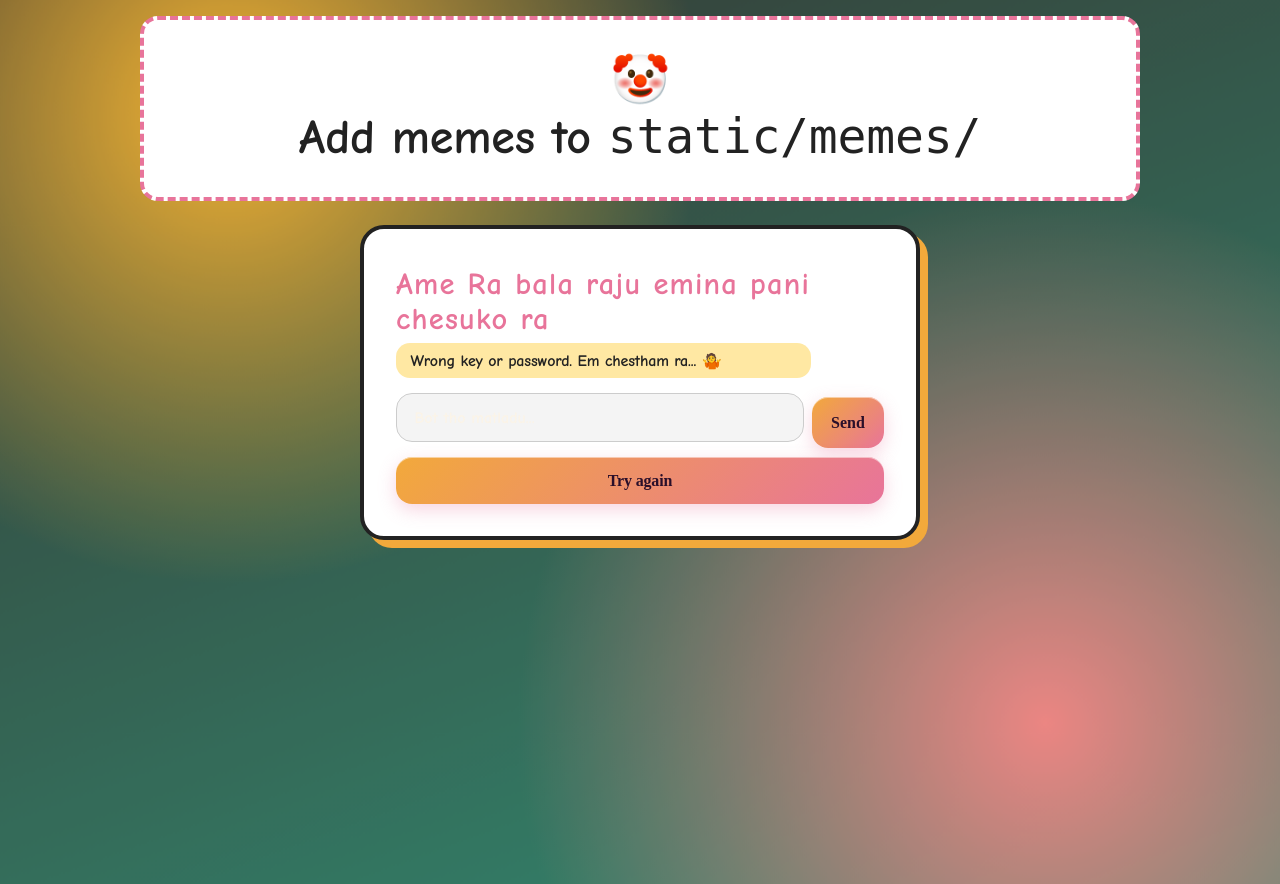
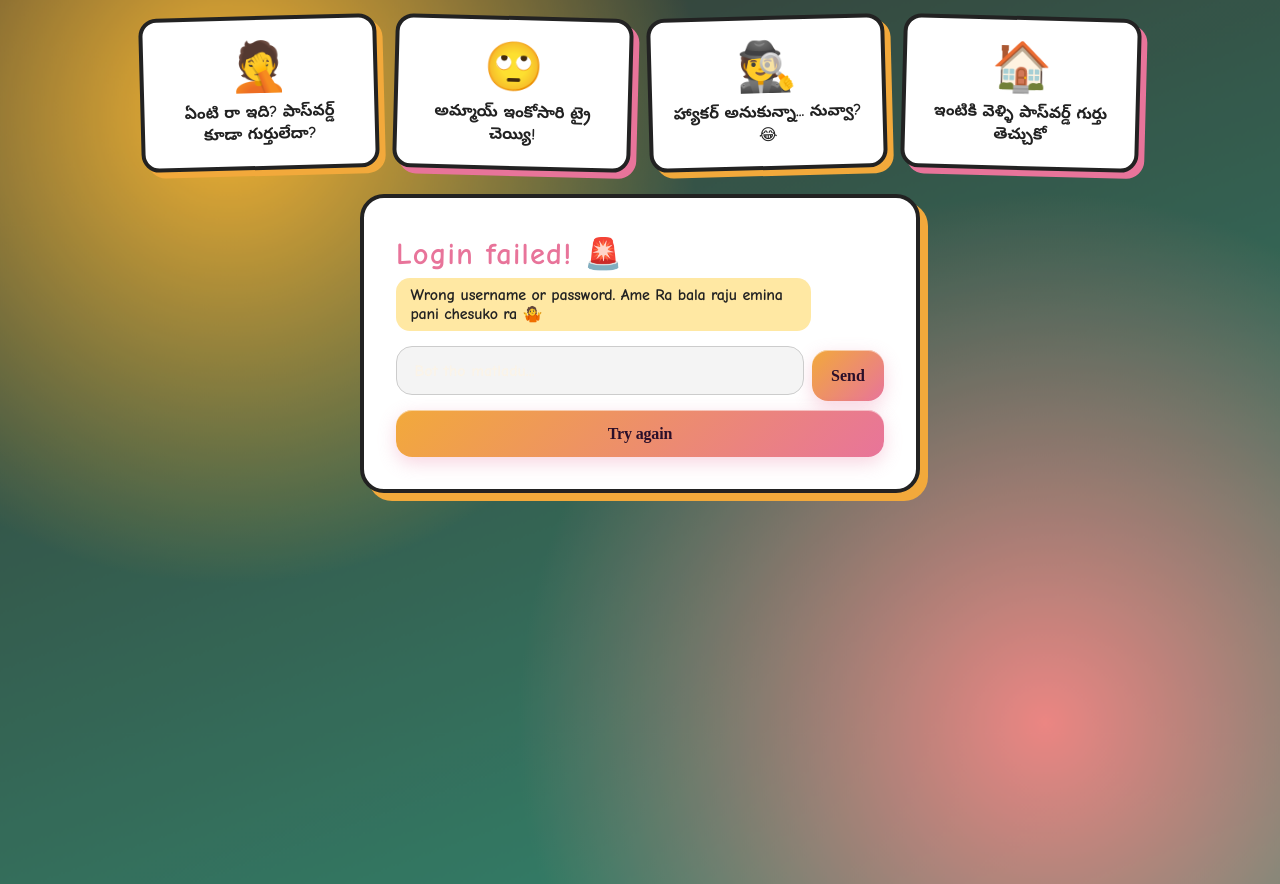
Before and after one commit to chinni-123-157/BDay-Of-Akka, a Flask app: page /oops in a window 1280 px wide. Run offline with Flask 3, Linux system fonts and the light colour scheme; data that the repository does not hold is empty; some libraries are stand-ins or nearby versions.

Commit message:
Update error.html

```diff
--- a/templates/error.html
+++ b/templates/error.html
@@ -4,12 +4,13 @@
 {% block content %}
 <section class="memes">
   {% for m in memes %}<img src="{{ m.url }}" alt="meme" loading="lazy">{% else %}
-  <div class="meme-ph">🤡<br>Add memes to <code>static/memes/</code></div>{% endfor %}
+  {% for cap, em in [("ఏంటి రా ఇది? పాస్‌వర్డ్ కూడా గుర్తులేదా?","🤦"),("అమ్మాయ్ ఇంకోసారి ట్రై చెయ్యి!","🙄"),("హ్యాకర్ అనుకున్నా... నువ్వా? 😂","🕵️"),("ఇంటికి వెళ్ళి పాస్‌వర్డ్ గుర్తు తెచ్చుకో","🏠")] %}
+  <div class="memecard"><span>{{ em }}</span><b>{{ cap }}</b></div>{% endfor %}{% endfor %}
 </section>
 <section class="card chat">
-  <h1>Ame Ra bala raju emina pani chesuko ra</h1>
-  <div id="log"><p class="bot">Wrong key or password. Em chestham ra... 🤷</p></div>
-  <form id="f"><input id="m" placeholder="Bot tho matladu..." autocomplete="off"><button class="btn">Send</button></form>
+  <h1>Login failed! 🚨</h1>
+  <div id="log"><p class="bot">Wrong username or password. Ame Ra bala raju emina pani chesuko ra 🤷</p></div>
+  <form id="f"><input id="m" placeholder="Bot tho matladu..." autocomplete="off" aria-label="Chat with the bot"><button class="btn">Send</button></form>
   <a class="btn again" href="{{ url_for('home') }}">Try again</a>
 </section>
 {% endblock %}
```
